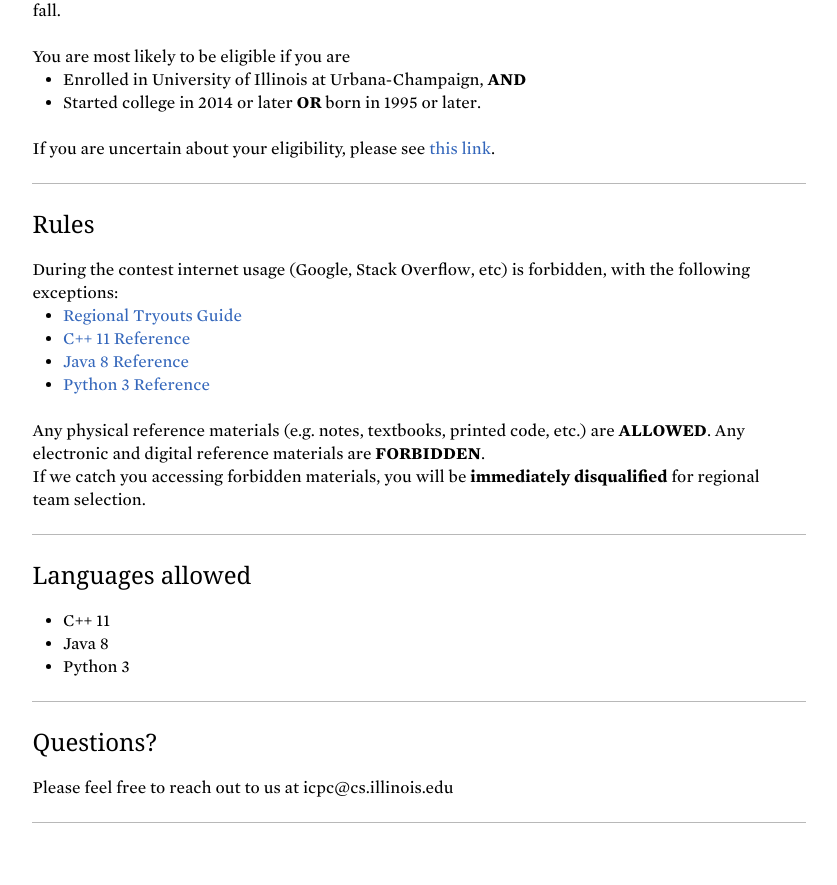
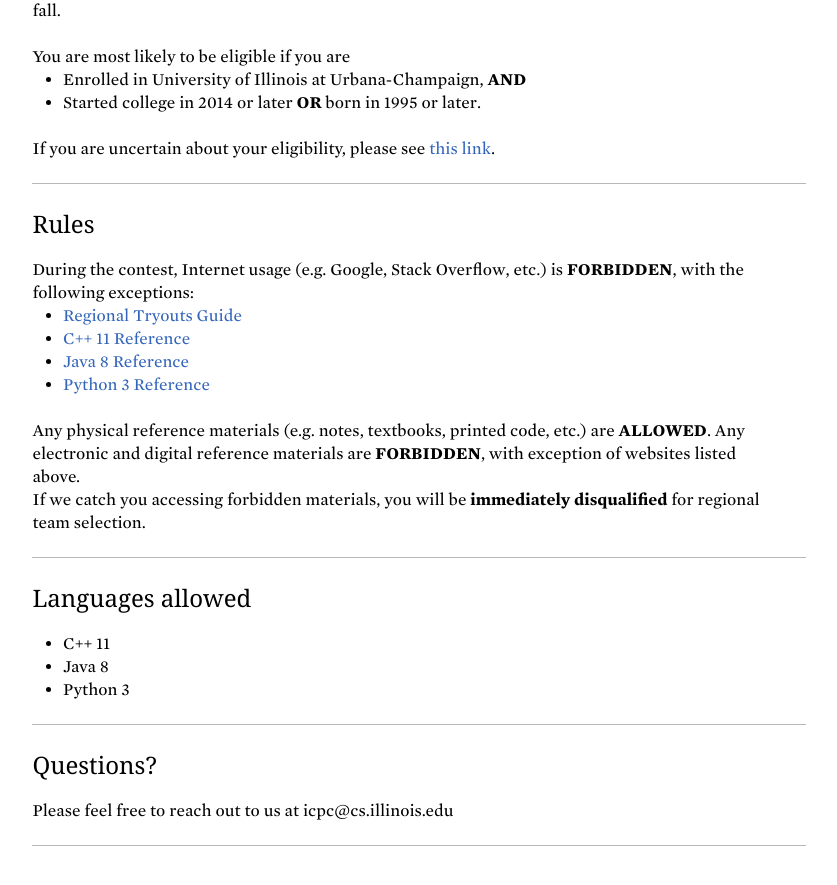
Before and after one commit to acm-uiuc/icpc-website, a Jekyll site: the page built from tryouts.html, in a window 1280 px wide and 900 px high, scrolled down 1320 px. Shown: the top 885 px of the window, without its empty margins (221-1058 px from the left). Built offline with Jekyll 4.4.1, drawn with Linux system fonts in a browser that asks for light colours; nearby versions of some CDN libraries; some web fonts are replaced.

Commit message:
Refine tryouts rule

```diff
--- a/tryouts.html
+++ b/tryouts.html
@@ -51,14 +51,14 @@
 
 <div class="item">
     <h2 class="title">Rules</h2>
-    During the contest internet usage (Google, Stack Overflow, etc) is forbidden, with the following exceptions:
+    During the contest, Internet usage (e.g. Google, Stack Overflow, etc.) is <b>FORBIDDEN</b>, with the following exceptions:
     <ul style="margin-left:2em">
         <li><a href="/assets/domjudge/guide.pdf" target="_blank">Regional Tryouts Guide</a></li>
         <li><a href="https://en.cppreference.com/w/" target="_blank">C++ 11 Reference</a></li>
         <li><a href="https://docs.oracle.com/javase/8/docs/api" target="_blank">Java 8 Reference</a></li>
         <li><a href="https://docs.python.org" target="_blank">Python 3 Reference</a></li>
     </ul><br>
-    Any physical reference materials (e.g. notes, textbooks, printed code, etc.) are <b>ALLOWED</b>. Any electronic and digital reference materials are <b>FORBIDDEN</b>. <br>
+    Any physical reference materials (e.g. notes, textbooks, printed code, etc.) are <b>ALLOWED</b>. Any electronic and digital reference materials are <b>FORBIDDEN</b>, with exception of websites listed above. <br>
     If we catch you accessing forbidden materials, you will be <b>immediately disqualified</b> for regional team selection. <br>
 </div>
 
```
